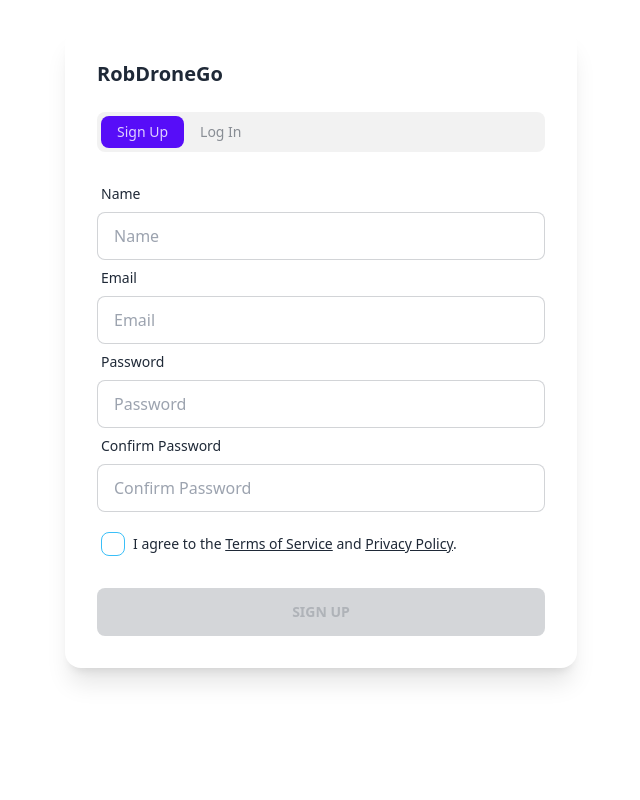
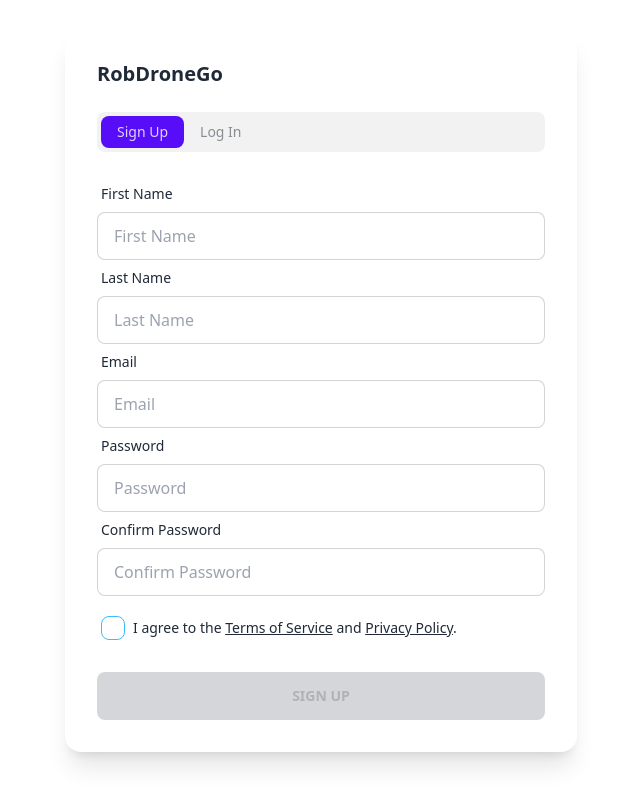
Before and after one commit to winqus/RobDroneGo, an Angular app in the folder drones-angular-client/: page /auth/signup in a window 1280 px wide. Shown: the whole page, without its empty margins (319-959 px from the left). Built offline with nearby package versions, Linux system fonts and the light colour scheme.

Commit message:
Squashed commit of the following:
commit 8a4f56aab4522e5a8a5c62b9c59325efd026c9c5
Author: winqus <67459222+winqus@users.noreply.github.com>
Date:   Sun Nov 12 19:34:33 2023 +0000

    Add logging interceptor

```diff
--- a/drones-angular-client/src/app/app.module.ts
+++ b/drones-angular-client/src/app/app.module.ts
@@ -16,6 +16,7 @@ import { SignupComponent } from './components/signup/signup.component';
 import { JwtService } from './core/authentication/services/jwt.service';
 import { UserService } from './core/authentication/services/user.service';
 import { jwtInterceptorProvider } from './core/interceptors/jwt.interceptor';
+import { loggingInterceptorProvider } from './core/interceptors/logging.interceptor';
 import { mockHttpInterceptorProvider } from './core/interceptors/mock-http.interceptor';
 import { EmptyLayoutComponent } from './core/layouts/empty-layout/empty-layout.component';
 import { MainLayoutComponent } from './core/layouts/main-layout/main-layout.component';
@@ -59,6 +60,7 @@ export const initAuthorizationProvider = {
   providers: [
     initAuthorizationProvider,
     jwtInterceptorProvider,
+    loggingInterceptorProvider,
     // comment this line to use the real API
     mockHttpInterceptorProvider,
   ],
--- a/drones-angular-client/src/app/components/signup/signup.component.html
+++ b/drones-angular-client/src/app/components/signup/signup.component.html
@@ -1,14 +1,26 @@
 <!-- Signup Form -->
 <form [formGroup]="signupForm" (ngSubmit)="onSubmit()" class="form-control">
-  <!-- Name Field -->
-  <label class="label" for="name">
-    <span class="label-text">{{ props.nameLabel }}</span>
-  </label>
-  <input formControlName="name" type="text" placeholder="{{ props.namePlaceholder }}" class="input input-bordered" id="name">
-  <div *ngIf="signupForm.controls['name'].touched && signupForm.controls['name'].invalid" class="text-error">
-    <small *ngIf="signupForm.controls['name']?.errors?.['required']">{{ validationErrors.requiredField }}</small>
-    <small *ngIf="signupForm.controls['name']?.errors?.['minlength']">{{ validationErrors.fieldLengthRange | errorMessage: nameArgs }}</small>
-  </div>
+  <!-- First Name Field -->
+<label class="label" for="firstName">
+  <span class="label-text">{{ props.firstNameLabel }}</span>
+</label>
+<input formControlName="firstName" type="text" placeholder="{{ props.firstNamePlaceholder }}" class="input input-bordered" id="firstName">
+<div *ngIf="signupForm.controls['firstName'].touched && signupForm.controls['firstName'].invalid" class="text-error">
+  <small *ngIf="signupForm.controls['firstName']?.errors?.['required']">{{ validationErrors.requiredField }}</small>
+  <small *ngIf="signupForm.controls['firstName']?.errors?.['minlength']">{{ validationErrors.fieldLengthRange | errorMessage: firstNameArgs }}</small>
+  <small *ngIf="signupForm.controls['firstName']?.errors?.['maxlength']">{{ validationErrors.fieldLengthRange | errorMessage: firstNameArgs }}</small>
+</div>
+
+<!-- Last Name Field -->
+<label class="label" for="lastName">
+  <span class="label-text">{{ props.lastNameLabel }}</span>
+</label>
+<input formControlName="lastName" type="text" placeholder="{{ props.lastNamePlaceholder }}" class="input input-bordered" id="lastName">
+<div *ngIf="signupForm.controls['lastName'].touched && signupForm.controls['lastName'].invalid" class="text-error">
+  <small *ngIf="signupForm.controls['lastName']?.errors?.['required']">{{ validationErrors.requiredField }}</small>
+  <small *ngIf="signupForm.controls['lastName']?.errors?.['minlength']">{{ validationErrors.fieldLengthRange | errorMessage: lastNameArgs }}</small>
+  <small *ngIf="signupForm.controls['lastName']?.errors?.['maxlength']">{{ validationErrors.fieldLengthRange | errorMessage: lastNameArgs }}</small>
+</div>
 
   <!-- Email Field -->
   <label class="label" for="email">
--- a/drones-angular-client/src/app/components/signup/signup.component.ts
+++ b/drones-angular-client/src/app/components/signup/signup.component.ts
@@ -4,12 +4,14 @@ import { DomSanitizer, SafeHtml } from '@angular/platform-browser';
 import { TEXT_TOKENS as content } from '../../../assets/i18n/_textTokens';
 
 export interface SignupProps {
-  nameLabel: string;
+  firstNameLabel: string;
+  lastNameLabel: string;
   emailLabel: string;
   passwordLabel: string;
   confirmPasswordLabel: string;
   gdprLabel: string;
-  namePlaceholder: string;
+  firstNamePlaceholder: string;
+  lastNamePlaceholder: string;
   emailPlaceholder: string;
   passwordPlaceholder: string;
   confirmPasswordPlaceholder: string;
@@ -28,12 +30,14 @@ export class SignupComponent {
 
   signupForm: FormGroup;
   validationErrors = content.validation_errors;
-  nameArgs = { field: 'Name', min: 2, max: 50 };
+  firstNameArgs = { field: 'First Name', min: 2, max: 50 };
+  lastNameArgs = { field: 'Last Name', min: 2, max: 50 };
   passwordArgs = { field: 'Password', min: 8, max: 50 };
 
   constructor(private sanitizer: DomSanitizer) {
     this.signupForm = new FormGroup({
-      name: new FormControl('', [Validators.required, Validators.minLength(this.nameArgs.min), Validators.maxLength(this.nameArgs.max)]),
+      firstName: new FormControl('', [Validators.required, Validators.minLength(this.firstNameArgs.min), Validators.maxLength(this.firstNameArgs.max)]),
+      lastName: new FormControl('', [Validators.required, Validators.minLength(this.lastNameArgs.min), Validators.maxLength(this.lastNameArgs.max)]),
       email: new FormControl('', [Validators.required, Validators.email]),
       password: new FormControl('', [Validators.required, Validators.minLength(this.passwordArgs.min), Validators.maxLength(this.passwordArgs.max)]),
       confirmPassword: new FormControl('', Validators.required),
@@ -43,18 +47,21 @@ export class SignupComponent {
 
   getDefaultProps(): SignupProps {
     return {
-      nameLabel: 'No props',
+      firstNameLabel: 'No props',
+      lastNameLabel: 'No props',
       emailLabel: 'No props',
       passwordLabel: 'No props',
       confirmPasswordLabel: 'No props',
       gdprLabel: 'No props',
-      namePlaceholder: 'No props',
+      firstNamePlaceholder: 'No props',
+      lastNamePlaceholder: 'No props',
       emailPlaceholder: 'No props',
       passwordPlaceholder: 'No props',
       confirmPasswordPlaceholder: 'No props',
       signupButtonLabel: 'No props',
     };
   }
+
 
   passwordMatchValidator: ValidatorFn = (control: AbstractControl): ValidationErrors | null => {
     const password = control.get('password');
--- a/drones-angular-client/src/app/core/authentication/guards/auth.guard.ts
+++ b/drones-angular-client/src/app/core/authentication/guards/auth.guard.ts
@@ -21,7 +21,7 @@ export const canActivateWithAuth: CanActivateFn = (): Observable<boolean> | bool
       if (isAuth) {
         return true;
       } else {
-        router.navigate(['/auth/login']);
+        router.navigate(['/auth/signup']);
         return false;
       }
     })
--- /dev/null
+++ b/drones-angular-client/src/app/core/interceptors/logging.interceptor.ts
@@ -0,0 +1,45 @@
+import {
+  HTTP_INTERCEPTORS,
+  HttpErrorResponse,
+  HttpEvent,
+  HttpHandler,
+  HttpInterceptor,
+  HttpRequest,
+  HttpResponse
+} from '@angular/common/http';
+import { Injectable } from '@angular/core';
+import { Observable, throwError } from 'rxjs';
+import { catchError, tap } from 'rxjs/operators';
+import { environment } from 'src/environments/environment';
+
+@Injectable()
+export class LoggingInterceptor implements HttpInterceptor {
+
+  intercept(request: HttpRequest<any>, next: HttpHandler): Observable<HttpEvent<any>> {
+    if (!environment.production) { // Only log in non-production environments
+      const started = Date.now();
+      console.log(`Request started: ${request.method} ${request.urlWithParams}`);
+
+      return next.handle(request).pipe(
+        tap(event => {
+          if (event instanceof HttpResponse) {
+            const elapsed = Date.now() - started;
+            console.log(`Request for ${request.urlWithParams} took ${elapsed} ms.`);
+          }
+        }),
+        catchError((error: HttpErrorResponse) => {
+          console.error(`Request for ${request.urlWithParams} failed with status ${error.status}: ${error.message}`);
+          return throwError(() => error);
+        })
+      );
+    } else {
+      return next.handle(request); // In production, simply forward the request without logging
+    }
+  }
+}
+
+export const loggingInterceptorProvider = {
+  provide: HTTP_INTERCEPTORS,
+  useClass: LoggingInterceptor,
+  multi: true
+};
--- a/drones-angular-client/src/app/features/auth/auth.component.ts
+++ b/drones-angular-client/src/app/features/auth/auth.component.ts
@@ -55,7 +55,7 @@ export class AuthComponent implements OnInit {
   }
 
   handleSignup(formData: any) {
-    const credentials: RegisterCredentials = formData;
+    const credentials: RegisterCredentials = formData as RegisterCredentials;
     this.userService.register(credentials).subscribe({
       next: (authResponse) => {
         // Handle successful registration
--- a/drones-angular-client/src/assets/i18n/en.json
+++ b/drones-angular-client/src/assets/i18n/en.json
@@ -68,12 +68,14 @@
         "loginButtonLabel": "Log in"
       },
       "signup": {
-        "nameLabel": "Name",
+        "firstNameLabel": "First Name",
+        "lastNameLabel": "Last Name",
         "emailLabel": "Email",
         "passwordLabel": "Password",
         "confirmPasswordLabel": "Confirm Password",
         "gdprLabel": "I agree to the <a class=\"link link-info\" href=\"/terms\" target=\"_blank\">Terms of Service</a> and <a class=\"link link-info\" href=\"/privacy\" target=\"_blank\">Privacy Policy</a>.",
-        "namePlaceholder": "Name",
+        "firstNamePlaceholder": "First Name",
+        "lastNamePlaceholder": "Last Name",
         "emailPlaceholder": "Email",
         "passwordPlaceholder": "Password",
         "confirmPasswordPlaceholder": "Confirm Password",
--- a/drones-angular-client/src/index.html
+++ b/drones-angular-client/src/index.html
@@ -2,7 +2,7 @@
 <html lang="en">
 <head>
   <meta charset="utf-8">
-  <title>Dronesangularclient</title>
+  <title>RobDroneGo</title>
   <base href="/">
   <meta name="viewport" content="width=device-width, initial-scale=1">
   <link rel="icon" type="image/x-icon" href="favicon.ico">
```
